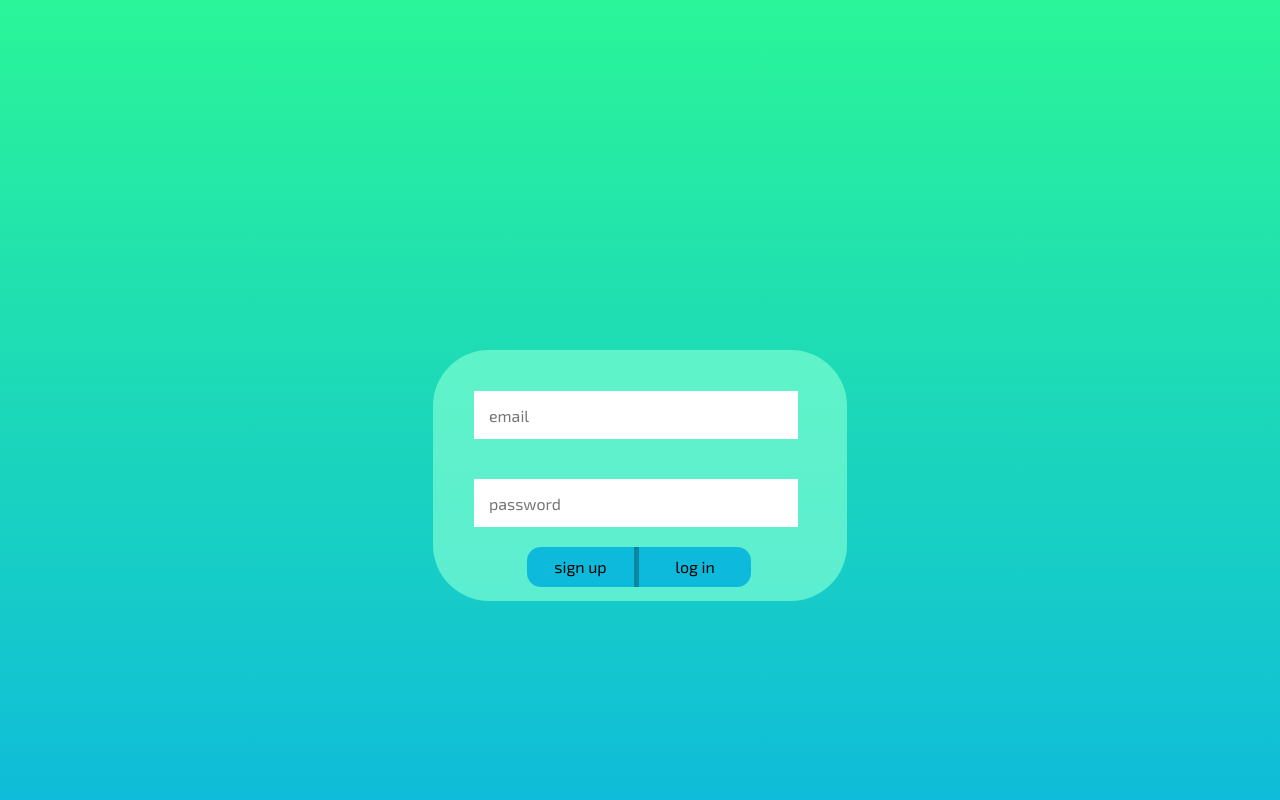
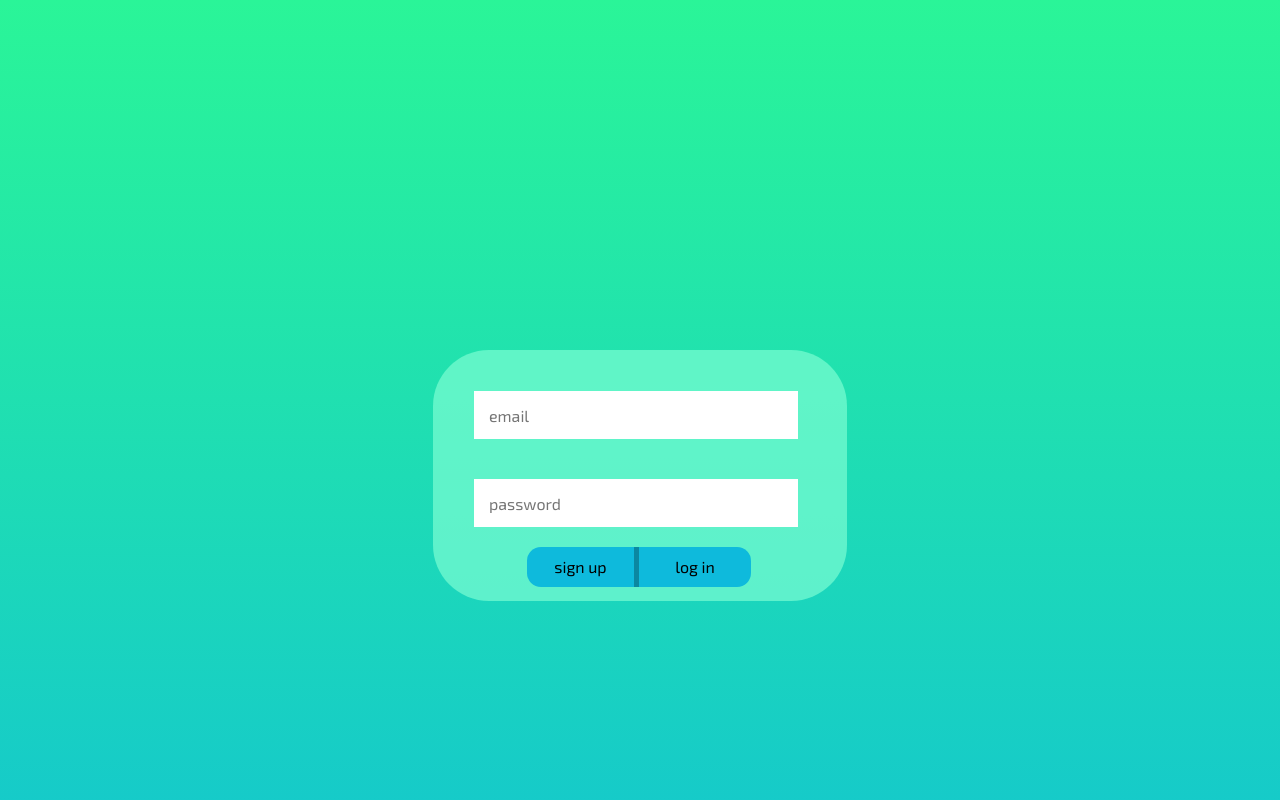
Before and after one commit to Vlad-Shevliakov/authorization, a plain HTML site: page index.html in a window 1280 px wide. Shown: the top 800 px of the page. Drawn offline with Linux system fonts and the light colour scheme.

Commit message:
favicon + 🍔

```diff
--- a/index.html
+++ b/index.html
@@ -3,6 +3,7 @@
 <head>
     <meta charset="UTF-8">
     <title>AuthJS</title>
+    <link rel="shortcut icon" href="img/favicon.ico">
     <link rel="stylesheet" href="style.css">
 </head>
 <body>
--- a/style.css
+++ b/style.css
@@ -6,7 +6,7 @@ body {
     background-image: -webkit-linear-gradient(bottom, #08AEEA 13%, #2AF598 100%);
     background-image: -o-linear-gradient(bottom, #08AEEA 13%, #2AF598 100%);
     background-image: linear-gradient(0deg, #08AEEA 13%, #2AF598 100%);
-    height: 800px;
+    height: 1200px;
 
 }
 .container {
```
Also changed, not shown: img/favicon.ico (added).
